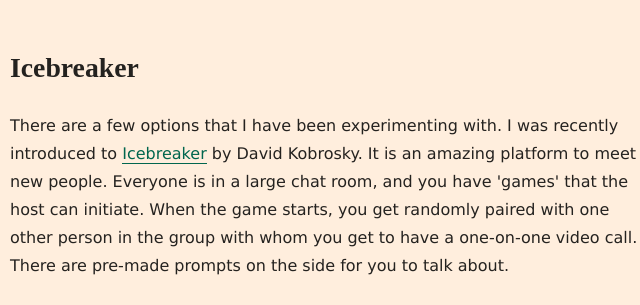
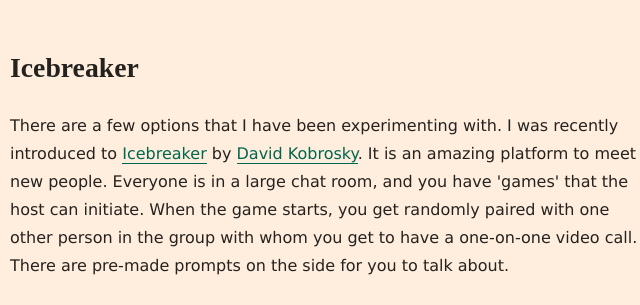
Before and after one commit to vjindal0112/website-gatsby, a Gatsby site: page /social-gatherings-on-zoom/ in a window 1280 px wide. Shown: the part 1894-2199 px from the top of the page, 315-955 px from the left. Built offline with nearby package versions, Linux system fonts and the light colour scheme; Gatsby itself is replaced by a stand-in of ours; some packages are replaced by stand-ins of ours.

Commit message:
add david kobro link

```diff
--- a/content/blog/social-gatherings-on-zoom/index.md
+++ b/content/blog/social-gatherings-on-zoom/index.md
@@ -22,7 +22,7 @@
 
 ## Icebreaker
 
-There are a few options that I have been experimenting with. I was recently introduced to [Icebreaker](https://icebreaker.video/) by David Kobrosky. It is an amazing platform to meet new people. Everyone is in a large chat room, and you have 'games' that the host can initiate. When the game starts, you get randomly paired with one other person in the group with whom you get to have a one-on-one video call. There are pre-made prompts on the side for you to talk about.
+There are a few options that I have been experimenting with. I was recently introduced to [Icebreaker](https://icebreaker.video/) by [David Kobrosky](https://twitter.com/kobroskys). It is an amazing platform to meet new people. Everyone is in a large chat room, and you have 'games' that the host can initiate. When the game starts, you get randomly paired with one other person in the group with whom you get to have a one-on-one video call. There are pre-made prompts on the side for you to talk about.
 
 ![Icebreaker Screenshot](icebreaker.png)
 *Screenshot of the meetup I hosted with the [STEM Alumni Community](https://stemalumnicommunity.netlify.app/)*
```
